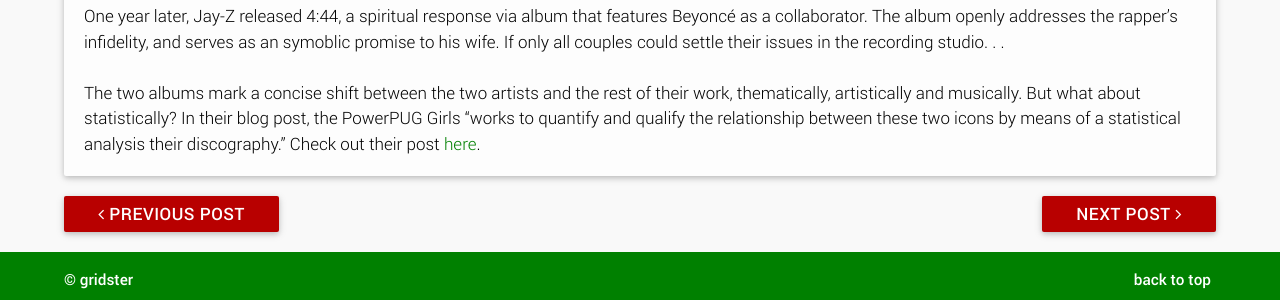
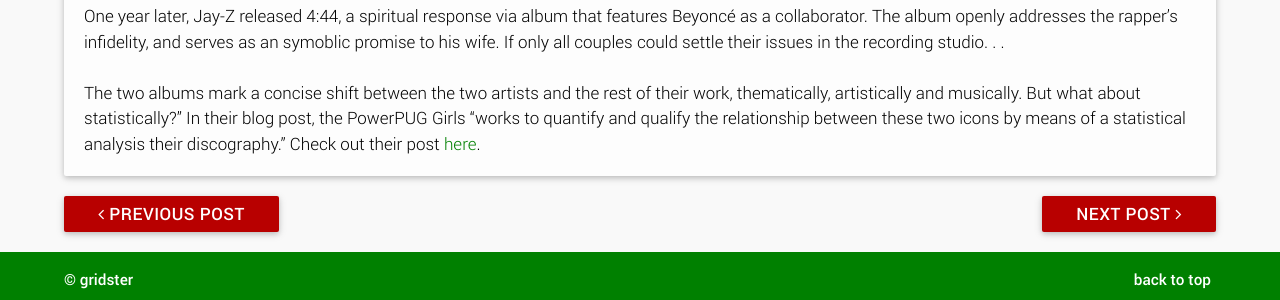
Before and after one commit to stat231-f20/pug-blogs, a Jekyll site: the page built from _posts/2020-11-20-powerpug.md, in a window 1280 px wide and 900 px high, scrolled down 810 px. Shown: the part 594-894 px from the top of the window. Built offline with Jekyll 4.4.1, drawn with Linux system fonts in a browser that asks for light colours.

Commit message:
fixing quotes in ppg

```diff
--- a/_posts/2020-11-20-powerpug.md
+++ b/_posts/2020-11-20-powerpug.md
@@ -12,4 +12,4 @@
 One year later, Jay-Z released 4:44, a spiritual response via album that features Beyoncé as a collaborator. The album openly addresses the rapper’s infidelity, and serves as an symoblic promise to his wife. If only all couples could settle their issues in the recording studio. . .
 <br>
 <br>
-The two albums mark a concise shift between the two artists and the rest of their work, thematically, artistically and musically. But what about statistically?  In their blog post, the PowerPUG Girls "works to quantify and qualify the relationship between these two icons by means of a statistical analysis their discography."  Check out their post <a href="https://stat231-f20.github.io/Blog-Power-PUG-Girls/" target="blank">here</a>.
+The two albums mark a concise shift between the two artists and the rest of their work, thematically, artistically and musically. But what about statistically?"  In their blog post, the PowerPUG Girls "works to quantify and qualify the relationship between these two icons by means of a statistical analysis their discography."  Check out their post <a href="https://stat231-f20.github.io/Blog-Power-PUG-Girls/" target="blank">here</a>.
```
